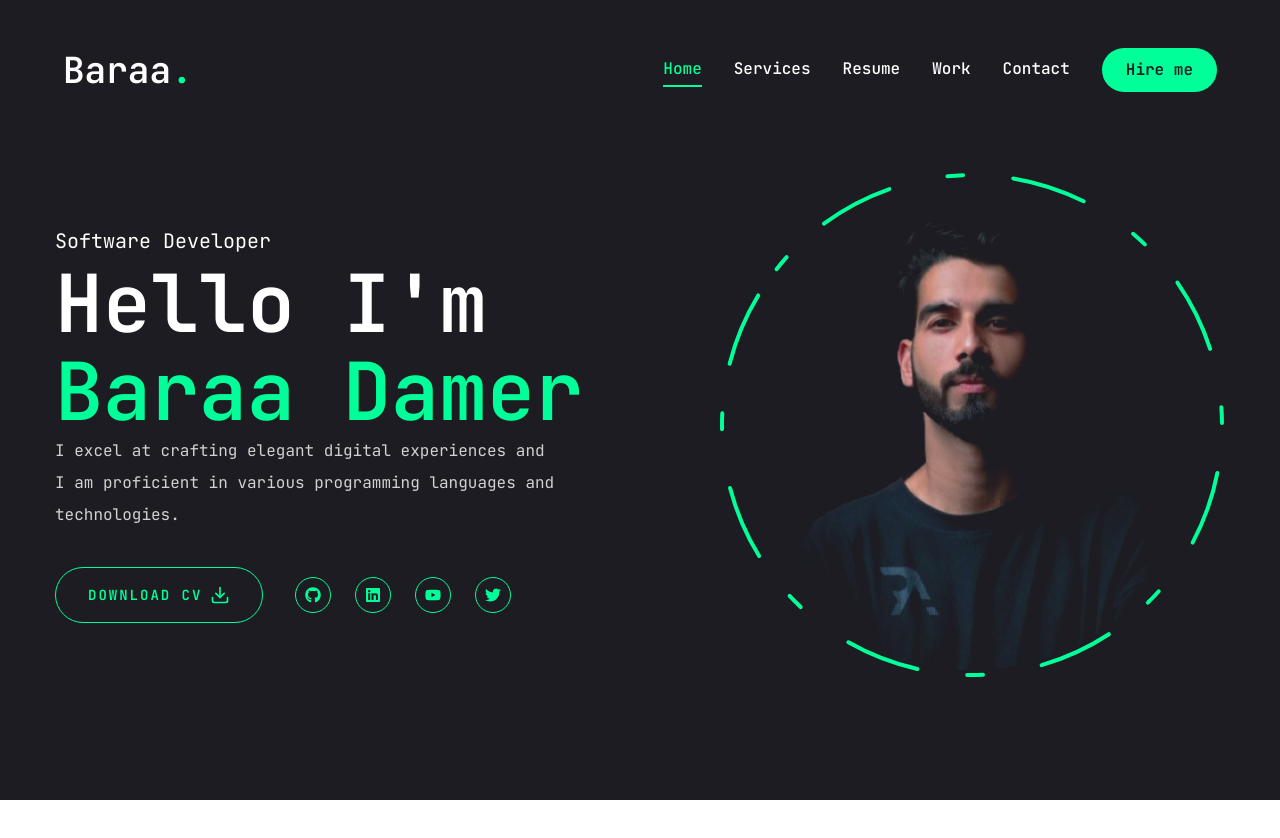
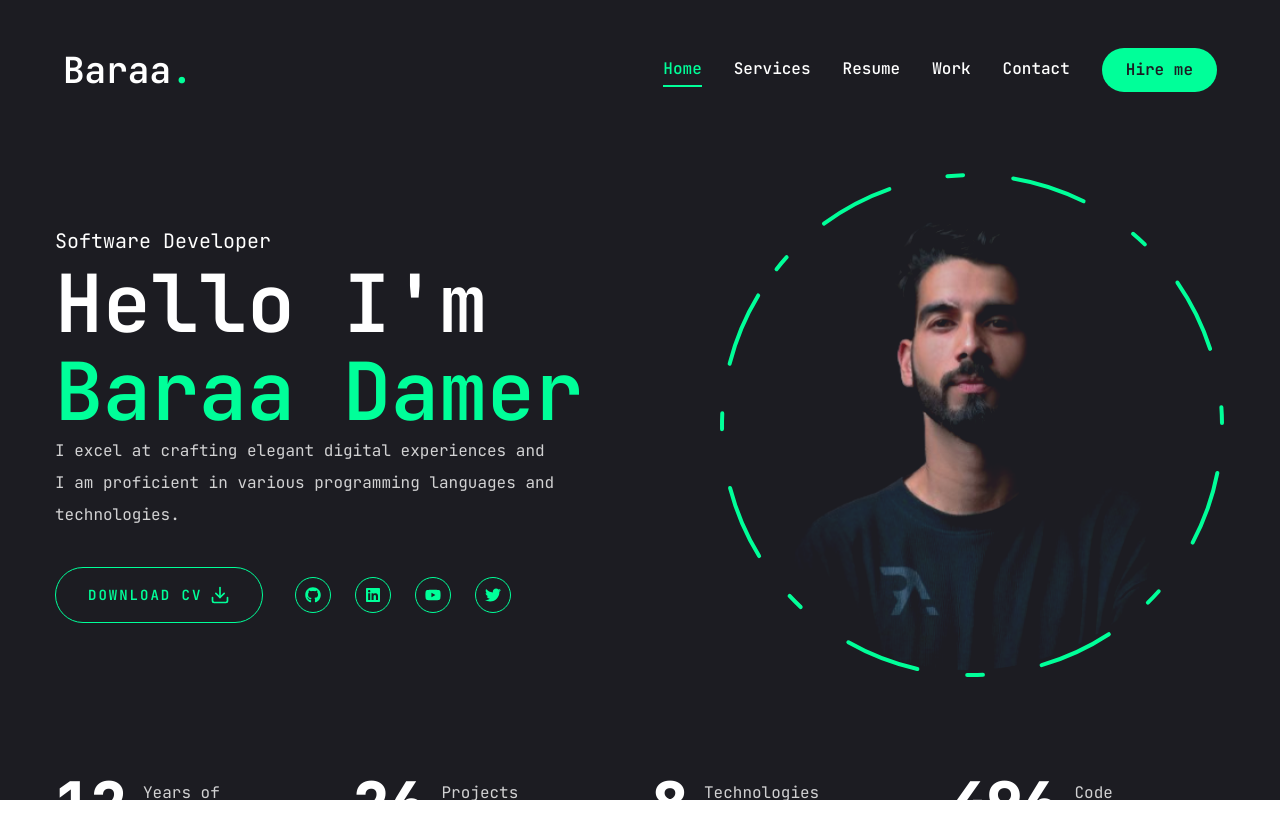
Before and after one commit to baraa01damer/baraa-portfolio, a Next.js app: page / in a window 1280 px wide. Shown: the top 838 px of the page. Before the commit the page ends 800 px from the top, so only its background shows below. Built offline with nearby package versions, Linux system fonts and the light colour scheme.

Commit message:
Finished stats.jsx

```diff
--- a/app/page.jsx
+++ b/app/page.jsx
@@ -4,6 +4,7 @@
 // components
 import Social from "@/components/Social";
 import Photo from "@/components/Photo";
+import Stats from "@/components/Stats";
 
 const Home = () => {
   return (
@@ -43,6 +44,7 @@
           </div>
         </div>
       </div>
+      <Stats />
     </section>
   );
 };
--- /dev/null
+++ b/components/Stats.jsx
@@ -0,0 +1,55 @@
+"use client";
+
+import CountUp from "react-countup";
+
+const stats = [
+    {
+        num: 12,
+        text: "Years of Experience",
+    },
+    {
+        num: 26,
+        text: "Projects completed",
+    },
+    {
+        num: 8,
+        text: "Technologies mastered",
+    },
+    {
+        num: 500,
+        text: "Code commits",
+    },
+];
+
+const Stats = () => {
+    return (
+        <section className="pt-4 pb-12 xl:pt-0 xl:pb-0">
+            <div className="container mx-auto">
+                <div className="flex flex-wrap gap-6 max-w-[80vw] mx-auto xl:max-w-none">
+                    {stats.map((item, index) => {
+                        return (
+                            <div className="flex-1 flex gap-4 items-center justify-center xl:justify-start"
+                                key={index}
+                            >
+                                <CountUp
+                                    end={item.num}
+                                    duration={5}
+                                    delay={2}
+                                    className="text-4xl xl:text-6xl font-extrabold"
+                                />
+                                <p
+                                    className={`${item.text.length < 15 ? "max-w-[100px]" : "max-w-[150px]"
+                                        } leading-snug text-white/80`}
+                                >
+                                    {item.text}
+                                </p>
+                            </div>
+                        );
+                    })}
+                </div>
+            </div>
+        </section >
+    );
+};
+
+export default Stats;
--- a/package.json
+++ b/package.json
@@ -21,6 +21,7 @@
     "lucide-react": "^0.474.0",
     "next": "15.1.6",
     "react": "^19.0.0",
+    "react-countup": "^6.5.3",
     "react-dom": "^19.0.0",
     "react-icons": "^5.4.0",
     "tailwind-merge": "^2.6.0",
```
Also changed, not shown: 1 other file (tests, documents, lock files or other folders).
